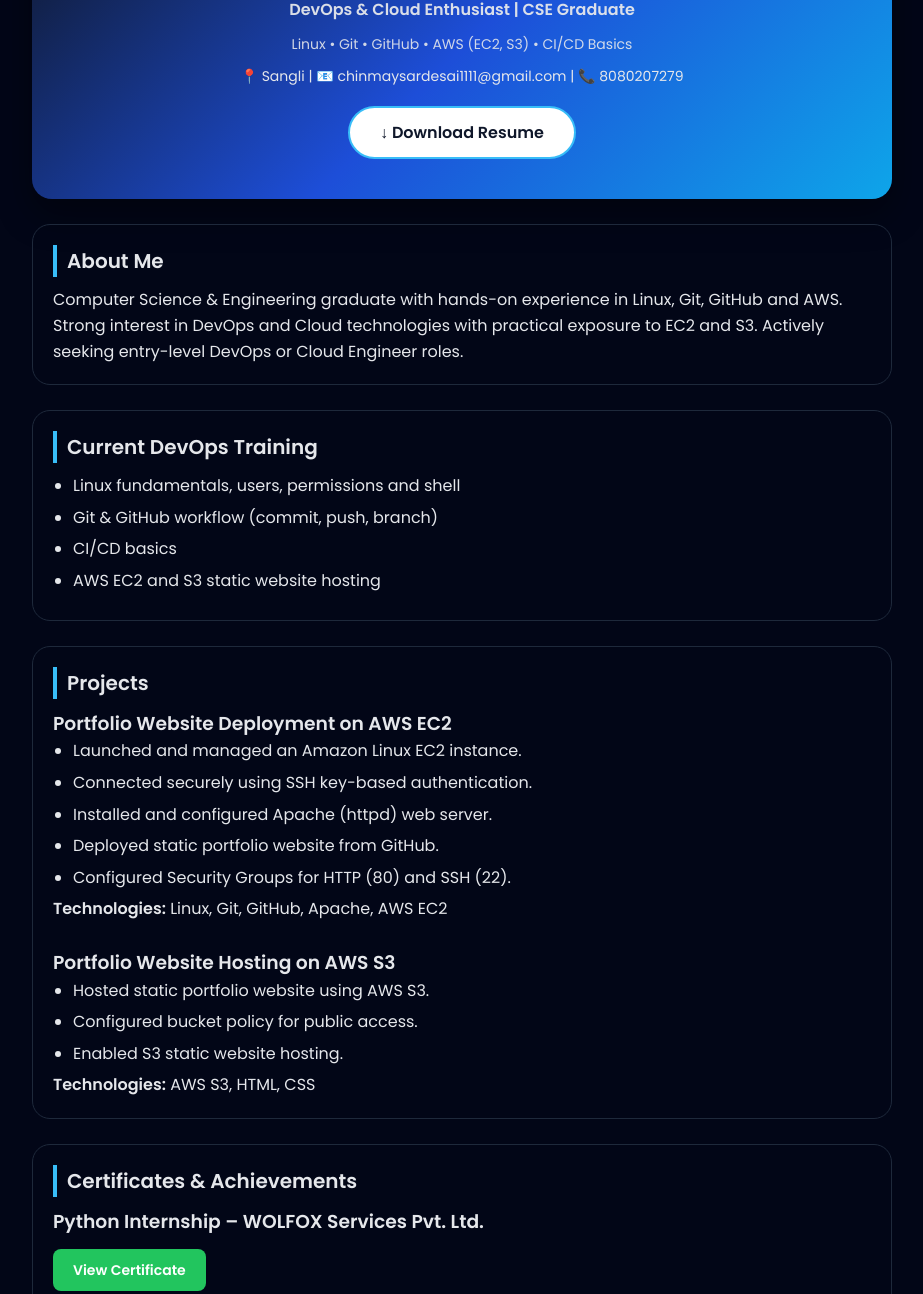
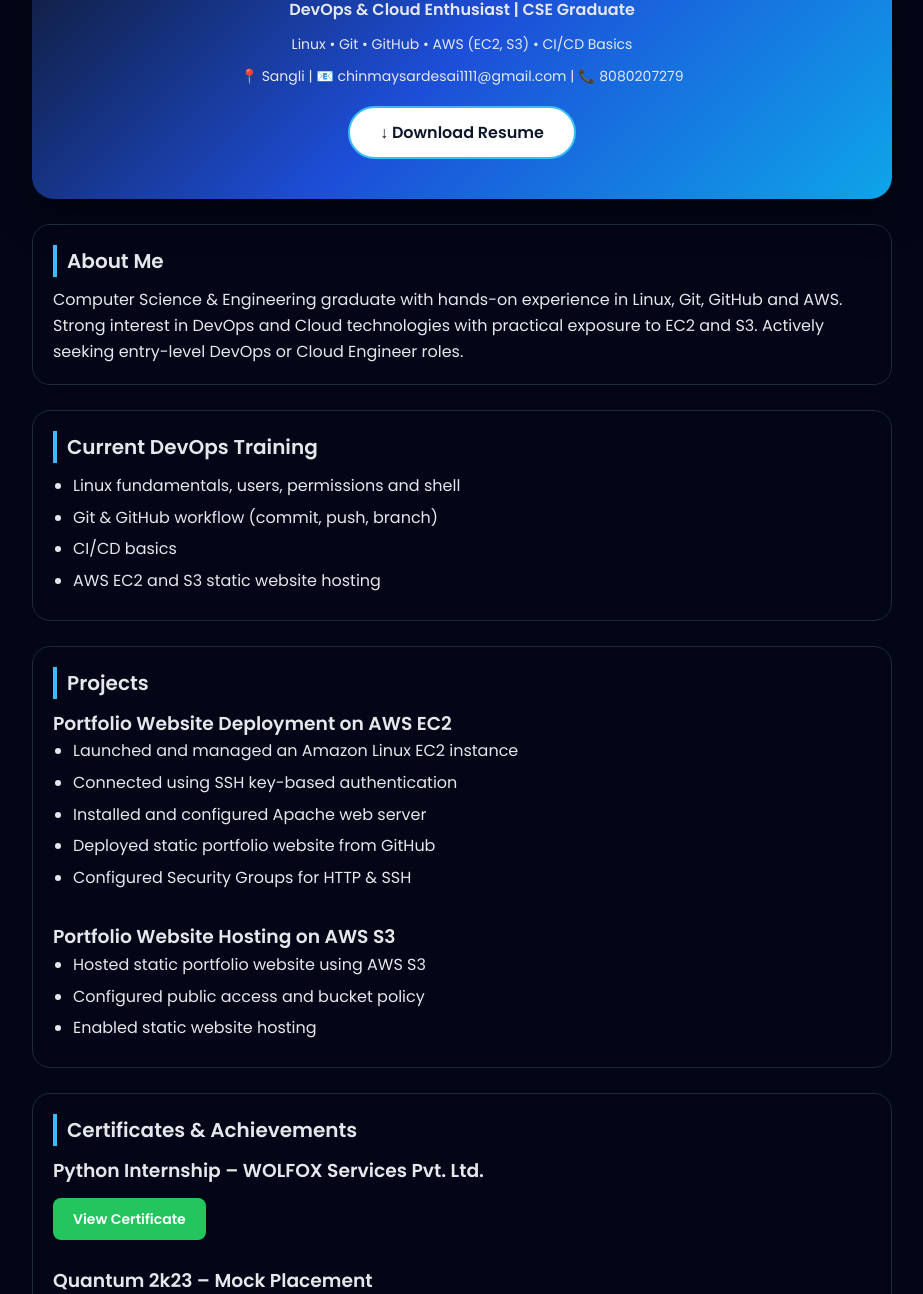
Before and after one commit to Chinmay5192/portfolio-site, a plain HTML site: page index.html in a window 1280 px wide. Shown: the part 123-1417 px from the top of the page, without its empty margins (178-1101 px from the left). Drawn offline with Linux system fonts and the light colour scheme.

Commit message:
Update index.html

```diff
--- a/index.html
+++ b/index.html
@@ -27,23 +27,37 @@ body{
   padding:20px;
 }
 
-/* HEADER */
+/* ---------- ANIMATIONS ---------- */
+@keyframes fadeUp{
+  from{opacity:0; transform:translateY(20px);}
+  to{opacity:1; transform:translateY(0);}
+}
+
+.fade-up{
+  animation:fadeUp 0.8s ease forwards;
+}
+
+.delay-1{animation-delay:0.2s;}
+.delay-2{animation-delay:0.4s;}
+.delay-3{animation-delay:0.6s;}
+
+/* ---------- HEADER ---------- */
 header{
   background:linear-gradient(135deg,#0f172a,#1d4ed8,#0ea5e9);
   padding:40px 25px;
-  border-radius:20px;
+  border-radius:22px;
   text-align:center;
-  box-shadow:0 15px 35px rgba(0,0,0,0.4);
+  box-shadow:0 18px 40px rgba(0,0,0,0.45);
 }
 
 header h1{
   font-size:34px;
-  margin-bottom:6px;
 }
 
 header .title{
   font-size:16px;
   font-weight:600;
+  margin-top:6px;
   opacity:0.95;
 }
 
@@ -74,16 +88,23 @@ header .contact{
 .resume-btn:hover{
   background:#38bdf8;
   color:#ffffff;
-  transform:scale(1.05);
+  transform:scale(1.08);
 }
 
-/* SECTIONS */
+/* ---------- SECTIONS ---------- */
 .section{
   margin-top:25px;
   padding:20px;
   border-radius:18px;
   border:1px solid #1e293b;
-  transition:0.3s ease;
+  opacity:0;
+  transform:translateY(20px);
+  transition:0.6s ease;
+}
+
+.section.show{
+  opacity:1;
+  transform:translateY(0);
 }
 
 .section:hover{
@@ -105,7 +126,7 @@ li{
   margin-bottom:6px;
 }
 
-/* CERTIFICATE BUTTONS */
+/* ---------- CERTIFICATE BUTTONS ---------- */
 .cert-buttons{
   display:flex;
   gap:14px;
@@ -124,15 +145,15 @@ li{
 }
 
 .cert-btn:hover{
-  transform:translateY(-2px);
-  box-shadow:0 6px 15px rgba(0,0,0,0.4);
+  transform:translateY(-3px) scale(1.03);
+  box-shadow:0 8px 20px rgba(0,0,0,0.45);
 }
 
 .green{background:#22c55e;}
 .blue{background:#38bdf8;}
 .red{background:#ef4444;}
 
-/* FOOTER */
+/* ---------- FOOTER ---------- */
 footer{
   text-align:center;
   margin-top:25px;
@@ -145,19 +166,19 @@ footer{
 <body>
 <div class="container">
 
-<header>
+<header class="fade-up">
   <h1>Chinmay Nitin Sardesai</h1>
-  <p class="title">DevOps & Cloud Enthusiast | CSE Graduate</p>
+  <p class="title delay-1 fade-up">DevOps & Cloud Enthusiast | CSE Graduate</p>
 
-  <p class="skills">
+  <p class="skills delay-2 fade-up">
     Linux • Git • GitHub • AWS (EC2, S3) • CI/CD Basics
   </p>
 
-  <p class="contact">
+  <p class="contact delay-3 fade-up">
     📍 Sangli | 📧 chinmaysardesai1111@gmail.com | 📞 8080207279
   </p>
 
-  <a href="Chinmay-Sardesai-Resume.pdf" class="resume-btn" download>
+  <a href="Chinmay-Sardesai-Resume.pdf" class="resume-btn delay-3 fade-up" download>
     ↓ Download Resume
   </a>
 </header>
@@ -186,24 +207,21 @@ Actively seeking entry-level DevOps or Cloud Engineer roles.
 
 <h3>Portfolio Website Deployment on AWS EC2</h3>
 <ul>
-  <li>Launched and managed an Amazon Linux EC2 instance.</li>
-  <li>Connected securely using SSH key-based authentication.</li>
-  <li>Installed and configured Apache (httpd) web server.</li>
-  <li>Deployed static portfolio website from GitHub.</li>
-  <li>Configured Security Groups for HTTP (80) and SSH (22).</li>
+  <li>Launched and managed an Amazon Linux EC2 instance</li>
+  <li>Connected using SSH key-based authentication</li>
+  <li>Installed and configured Apache web server</li>
+  <li>Deployed static portfolio website from GitHub</li>
+  <li>Configured Security Groups for HTTP & SSH</li>
 </ul>
-<p><b>Technologies:</b> Linux, Git, GitHub, Apache, AWS EC2</p>
 
 <br>
 
 <h3>Portfolio Website Hosting on AWS S3</h3>
 <ul>
-  <li>Hosted static portfolio website using AWS S3.</li>
-  <li>Configured bucket policy for public access.</li>
-  <li>Enabled S3 static website hosting.</li>
+  <li>Hosted static portfolio website using AWS S3</li>
+  <li>Configured public access and bucket policy</li>
+  <li>Enabled static website hosting</li>
 </ul>
-<p><b>Technologies:</b> AWS S3, HTML, CSS</p>
-
 </section>
 
 <section class="section">
@@ -247,5 +265,21 @@ Actively seeking entry-level DevOps or Cloud Engineer roles.
 </footer>
 
 </div>
+
+<!-- SCROLL REVEAL SCRIPT -->
+<script>
+const sections = document.querySelectorAll('.section');
+
+window.addEventListener('scroll', () => {
+  const trigger = window.innerHeight * 0.85;
+  sections.forEach(section => {
+    const top = section.getBoundingClientRect().top;
+    if(top < trigger){
+      section.classList.add('show');
+    }
+  });
+});
+</script>
+
 </body>
 </html>
```
